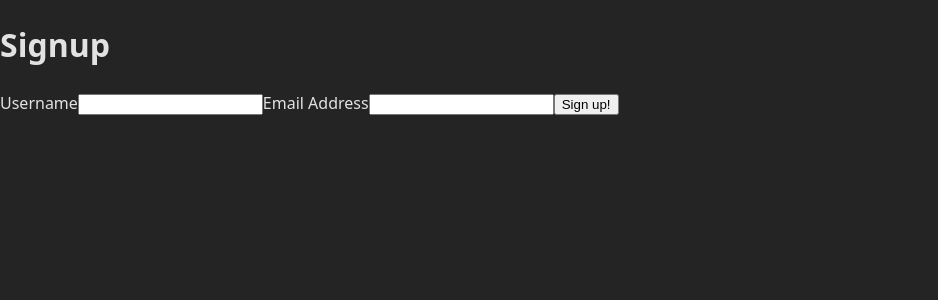
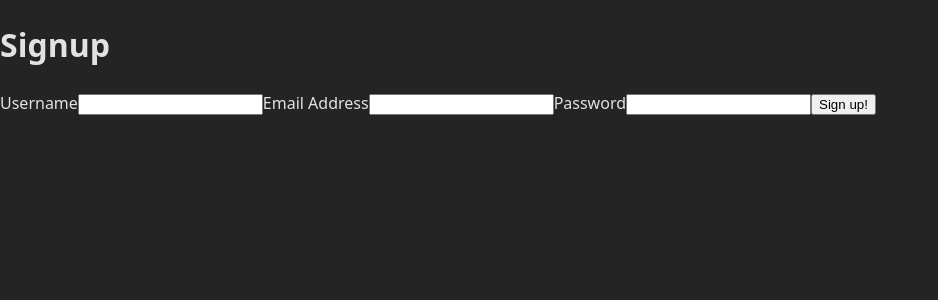
Before and after one commit to coolsheets/c14-project3-starter, a React (Vite) app in the folder buyer-web/: page /signup in a window 1280 px wide. Shown: the top 300 px of the page, without its empty margins (0-938 px from the left). Built offline with nearby package versions, Linux system fonts and the light colour scheme; no server answers.

Commit message:
Fixed signup!  Sort of.  Still really ugly.

```diff
--- a/buyer-web/src/api.js
+++ b/buyer-web/src/api.js
@@ -16,11 +16,11 @@ function authFetch(url, options = {}) {
 }
 
 // Signup — no auth required
-export async function signUp(username, email) {
+export async function signUp(username, email, password) {
   const response = await fetch('/api/buyers', {
     method: 'POST',
     headers: { 'Content-Type': 'application/json' },
-    body: JSON.stringify({ username, email }),
+    body: JSON.stringify({ username, email, password }),
   });
 
   if (!response.ok) {
--- a/buyer-web/src/pages/SignupPage.jsx
+++ b/buyer-web/src/pages/SignupPage.jsx
@@ -8,6 +8,7 @@ export default function SignupPage() {
 
     const [username, setUsername] = useState('')
     const [email, setEmail] = useState('')
+    const [password, setPassword] = useState('')
 
     function updateUsername(e) {
         setUsername(e.target.value)
@@ -17,9 +18,13 @@ export default function SignupPage() {
         setEmail(e.target.value)
     }
 
+    function updatePassword(e) {
+        setPassword(e.target.value)
+    }
+
     async function doSignUp(e) {
-       console.log('Doing the signup with ', username, email)
-        await signUp(username, email)
+       console.log('Doing the signup with ', username, email, password)
+        await signUp(username, email, password)
         navigate('/buyers')
     }
 
@@ -30,6 +35,8 @@ export default function SignupPage() {
             <input value={username} onChange={updateUsername}/>
             <label>Email Address</label>
             <input value={email} onChange={updateEmail}/>
+            <label>Password</label>
+            <input value={password} type="password" onChange={updatePassword}/>
             <button onClick={doSignUp}>Sign up!</button>
         </div>
     )
```
Also changed, not shown: 1 other file (tests, documents, lock files or other folders).
